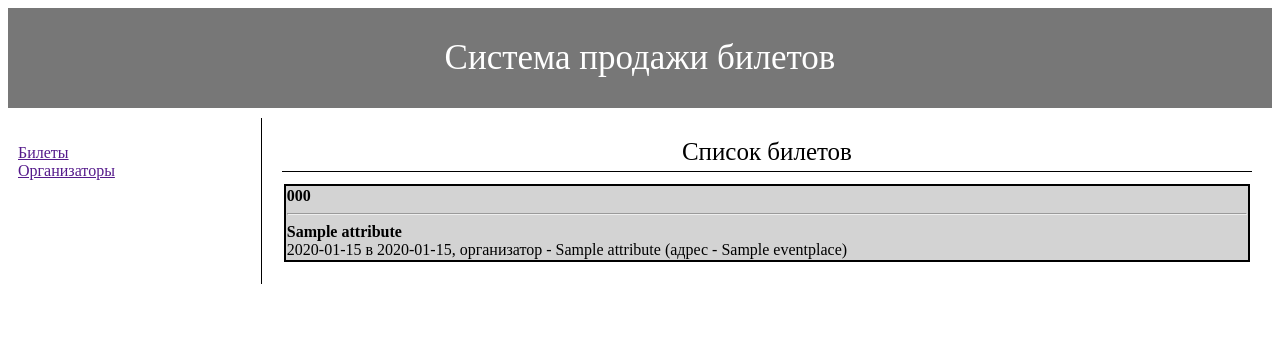
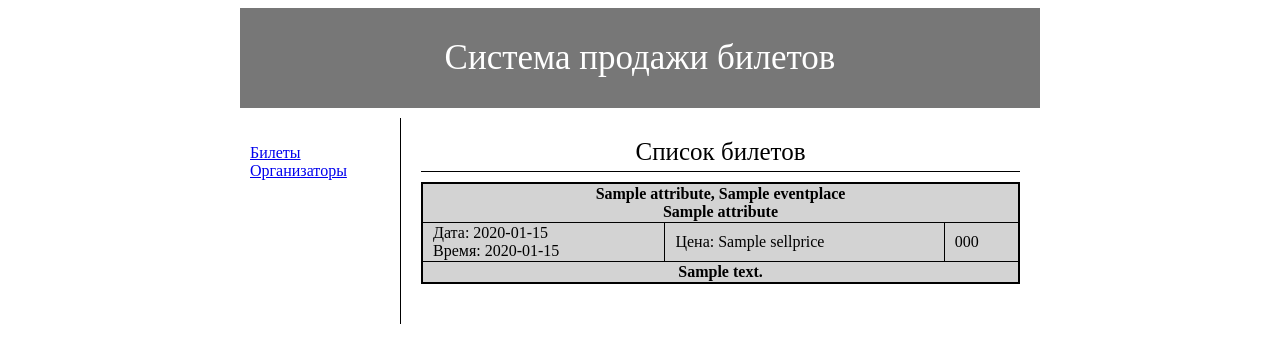
Before and after one commit to johndahrah/Ticket-sale-system, a Flask app: template templates/tickets_list.html in a window 1280 px wide. Shown: the top 363 px of the page. Run offline with Flask 2, Linux system fonts and the light colour scheme; the template is opened without the code that fills it: most values are stand-ins (such as "Sample title", 1, 10 or a date in 2020); lists and menus that the app fills with data are empty; parts of the project's set-up code (start-up, migrations or seed data) failed here and were passed over.

Commit message:
narrowed the entire system UI, decorated tickets list

```diff
--- a/static/css/main.css
+++ b/static/css/main.css
@@ -5,6 +5,11 @@
     text-align: center;
     font-size: 35px;
     color: white;
+}
+
+.narrow-body {
+    width: 800px;
+    margin: 0 auto;
 }
 
 .content_caption {
@@ -47,20 +52,31 @@
 }
 
 .ticket-opened-not-sold {
+    border-collapse: collapse;
     border: 2px solid black;
-    font-weight: normal;
     background-color: rgba(59, 255, 59, 0.21);
-
+    margin-bottom: 20px;
+    width: 100%;
 }
 
 .ticket-opened-sold {
+    border-collapse: collapse;
     border: 2px solid black;
-    font-weight: normal;
     background-color: lightcoral;
+    margin-bottom: 20px;
+    width: 100%;
 }
 
 .ticket-not-opened {
+    border-collapse: collapse;
     border: 2px solid black;
-    font-weight: normal;
     background-color: lightgrey;
+    margin-bottom: 20px;
+    width: 100%;
 }
+
+td, th {
+    border: 1px solid black;
+    padding-left: 10px;
+    padding-right: 10px;
+}
--- a/templates/base.html
+++ b/templates/base.html
@@ -10,15 +10,19 @@
     </title>
 </head>
 
-<body>
+<body> <div class="narrow-body">
     <div class="system_global_caption">
         Система продажи билетов
     </div>
 
     <div class="nav">
         <ul>
-            <li><a  href="">Билеты</a> </li>
-            <li><a href="">Организаторы</a> </li>
+            <li><a href="{{
+                    url_for('tickets_handler.ticket_view_all')
+                    }}">Билеты</a> </li>
+            <li><a href="{{
+                    url_for('organizers_handler.organizers_view_all')
+                    }}">Организаторы</a> </li>
         </ul>
     </div>
 
@@ -34,5 +38,5 @@
 
     {% block footer %}
     {% endblock %}
-</body>
+</div> </body>
 </html>
--- a/templates/tickets_list.html
+++ b/templates/tickets_list.html
@@ -11,29 +11,38 @@
 
 
 {% block content %}
-    <table class="entries-list">
     {% for i in attributes %}
-            <tr>
+
         {% if i.openedforselling and not i.issold %}
-                    <th class="ticket-opened-not-sold">
+            <table class="ticket-opened-not-sold">
         {% endif %}
 
         {% if i.openedforselling and i.issold %}
-                    <th class="ticket-opened-sold">
+            <table class="ticket-opened-sold">
         {% endif %}
 
         {% if not i.openedforselling %}
-                    <th class="ticket-not-opened">
+            <table class="ticket-not-opened">
         {% endif %}
 
-                <b> {{ i.serialnumber }} </b>
-                <hr>
-                <b> {{ i.eventname }} </b> <br>
-                {{ i.eventdate }} в {{ i.eventtime }},
-                организатор - {{ i.eventorganizername }}
-                (адрес - {{ i.eventplace }})
-            </th> </tr>
-{#            {{ i }}#}
+            <tr>
+                <th colspan=3>
+                    {{ i.eventorganizername }}, {{ i.eventplace }} <br>
+                    {{ i.eventname }}
+                </th>
+            </tr>
+            <tr>
+                <td>Дата: {{ i.eventdate }}<br>
+                    Время: {{ i.eventtime }}</td>
+                <td>Цена: {{ i.sellprice }}</td>
+                <td>{{ i.serialnumber }}</td>
+            </tr>
+
+            {% if i.comment != "" %}
+                <tr>
+                    <th colspan=3>{{ i.comment }}</th>
+                </tr>
+            {% endif %}
+        </table>
     {% endfor %}
-    </table>
 {% endblock %}
```
Lines whose indentation alone changed are shown as unchanged.
